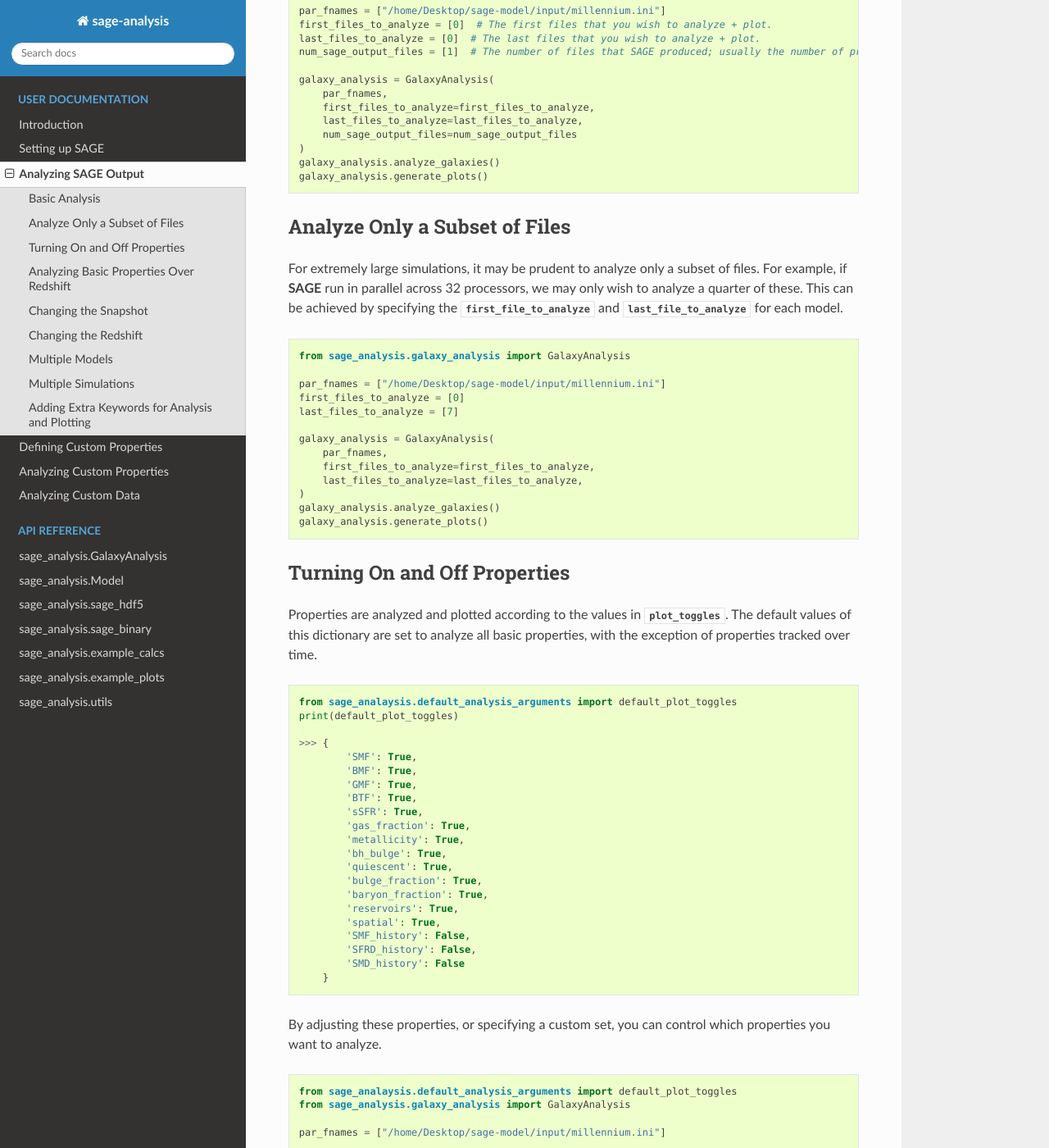
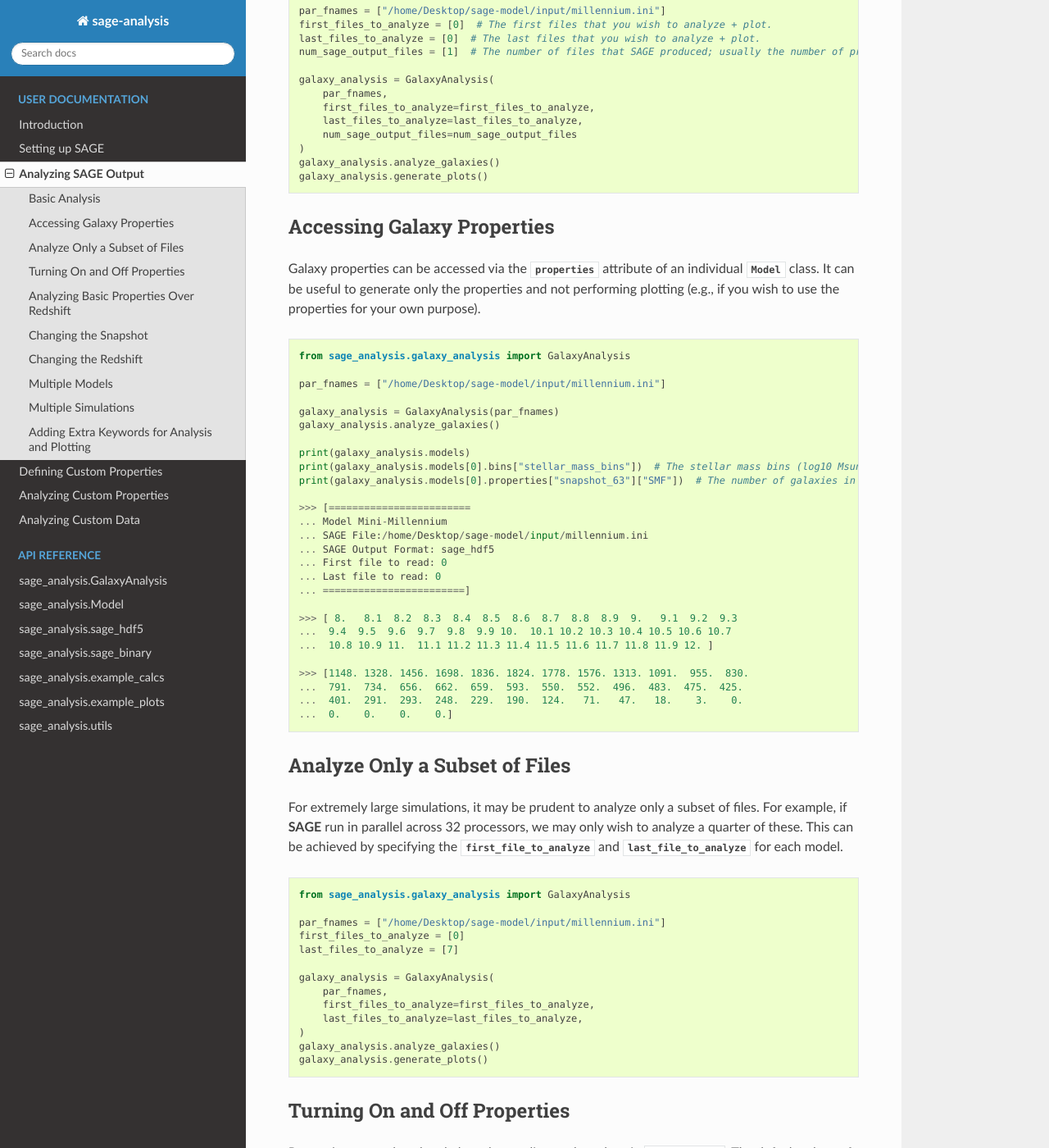
Before and after one commit to sage-home/sage-analysis, a Sphinx documentation site: the page built from docs/source/user/analyzing_sage.rst, in a window 1280 px wide and 1400 px high, scrolled down 865 px. Shown: the whole window at 82% size. Built offline with Sphinx 7.4.7 and the Read the Docs theme 2.0.0, drawn with Linux system fonts in a browser that asks for light colours.

Commit message:
Docs for accessing properties.

```diff
--- a/docs/source/user/analyzing_sage.rst
+++ b/docs/source/user/analyzing_sage.rst
@@ -49,6 +49,43 @@ the following examples. For brevity, we will omit them in the following and assu
     )
     galaxy_analysis.analyze_galaxies()
     galaxy_analysis.generate_plots()
+
+Accessing Galaxy Properties
+---------------------------
+
+Galaxy properties can be accessed via the :py:attr:`~sage_analysis.mode.Model.properties` attribute of an individual
+:py:class:`~sage_analysis.model.Model` class.  It can be useful to generate only the properties and not performing
+plotting (e.g., if you wish to use the properties for your own purpose).
+
+.. code-block:: python
+
+    from sage_analysis.galaxy_analysis import GalaxyAnalysis
+
+    par_fnames = ["/home/Desktop/sage-model/input/millennium.ini"]
+
+    galaxy_analysis = GalaxyAnalysis(par_fnames)
+    galaxy_analysis.analyze_galaxies()
+
+    print(galaxy_analysis.models)
+    print(galaxy_analysis.models[0].bins["stellar_mass_bins"])  # The stellar mass bins (log10 Msun).
+    print(galaxy_analysis.models[0].properties["snapshot_63"]["SMF"])  # The number of galaxies in each bin.
+
+    >>> [========================
+    ... Model Mini-Millennium
+    ... SAGE File:/home/Desktop/sage-model/input/millennium.ini
+    ... SAGE Output Format: sage_hdf5
+    ... First file to read: 0
+    ... Last file to read: 0
+    ... ========================]
+
+    >>> [ 8.   8.1  8.2  8.3  8.4  8.5  8.6  8.7  8.8  8.9  9.   9.1  9.2  9.3
+    ...  9.4  9.5  9.6  9.7  9.8  9.9 10.  10.1 10.2 10.3 10.4 10.5 10.6 10.7
+    ...  10.8 10.9 11.  11.1 11.2 11.3 11.4 11.5 11.6 11.7 11.8 11.9 12. ]
+
+    >>> [1148. 1328. 1456. 1698. 1836. 1824. 1778. 1576. 1313. 1091.  955.  830.
+    ...  791.  734.  656.  662.  659.  593.  550.  552.  496.  483.  475.  425.
+    ...  401.  291.  293.  248.  229.  190.  124.   71.   47.   18.    3.    0.
+    ...  0.    0.    0.    0.]
 
 Analyze Only a Subset of Files
 ------------------------------
```
Also changed, not shown: 3 other files.
